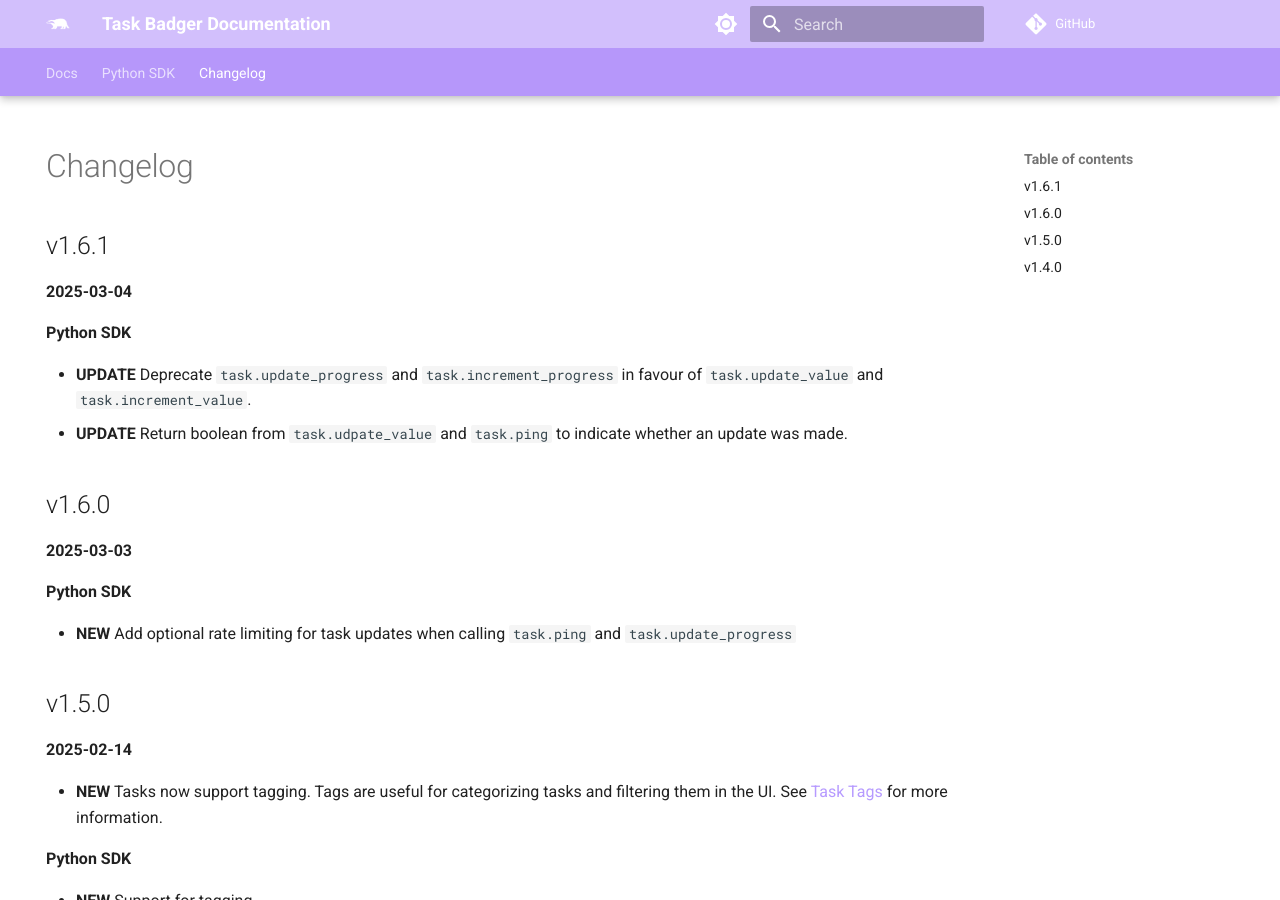
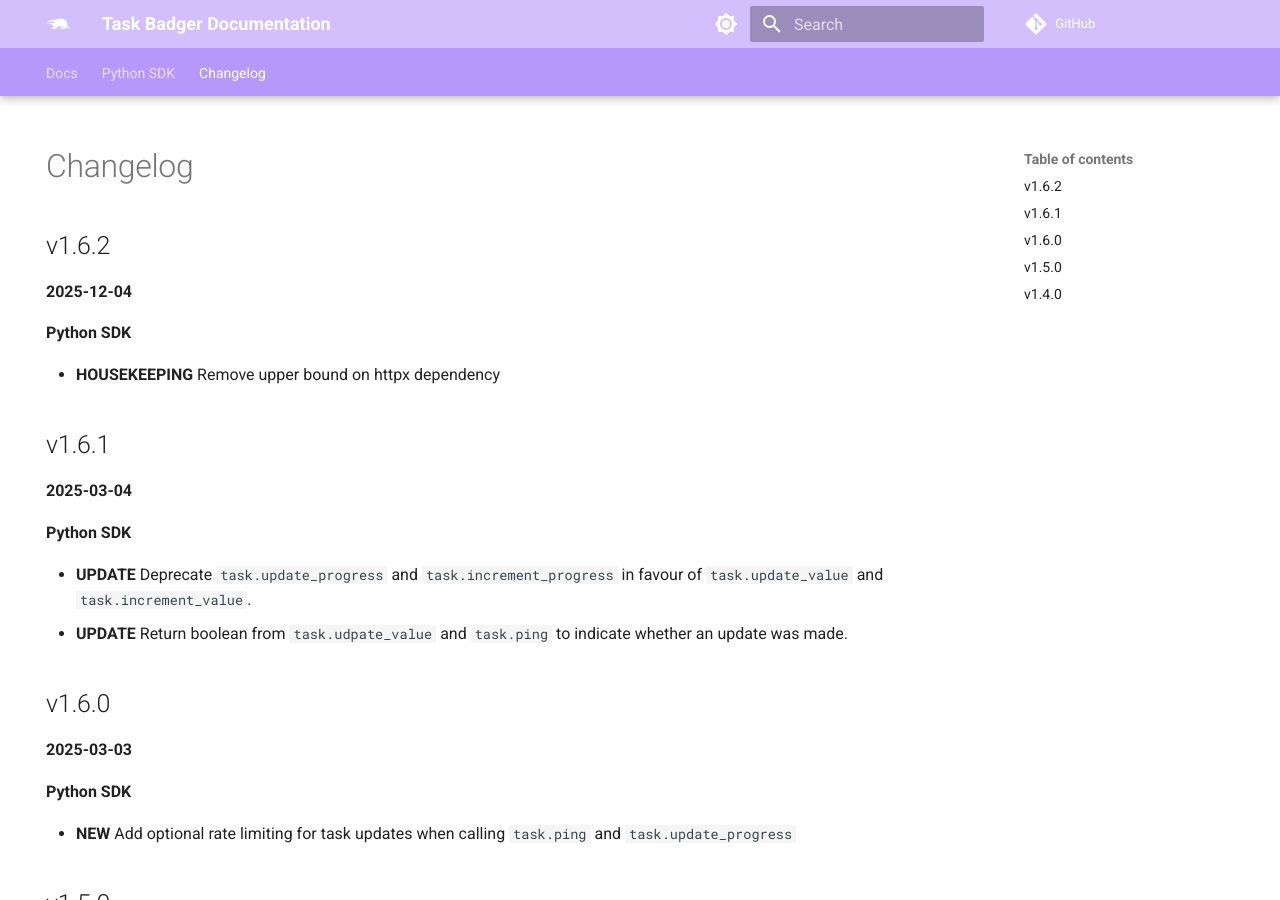
Before and after one commit to taskbadger/taskbadger-docs, an MkDocs documentation site: the page built from docs/changelog.md, in a window 1280 px wide and 900 px high. Built offline with MkDocs 1.6.1 and Material for MkDocs 9.7.7, drawn with Linux system fonts in a browser that asks for light colours; comment, search, counter and statistics services are not loaded.

Commit message:
add 1.6.2 changelog

```diff
--- a/docs/changelog.md
+++ b/docs/changelog.md
@@ -4,6 +4,14 @@
 ---
 
 # Changelog
+
+## v1.6.2
+
+**2025-12-04**
+
+**Python SDK**
+
+* **HOUSEKEEPING** Remove upper bound on httpx dependency
 
 ## v1.6.1
 
```
